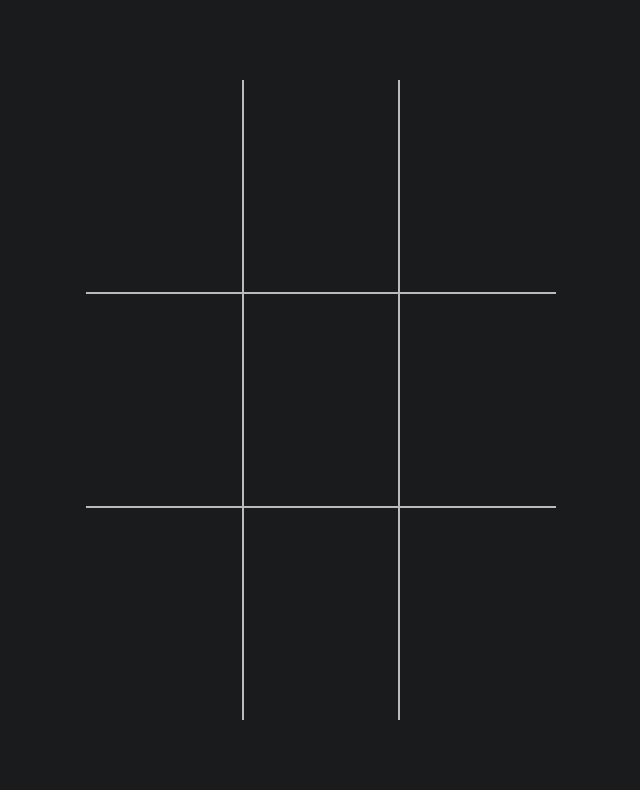
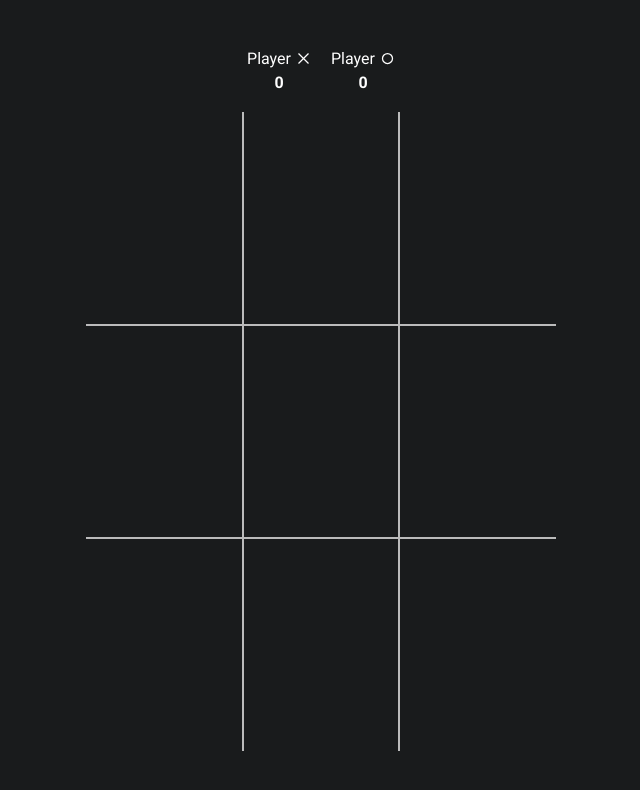
Before and after one commit to MohsenAbediDev/tic-tac-toe-web-app, a website with bundled scripts: page index.html in a window 1280 px wide. Shown: the whole page, without its empty margins (319-959 px from the left). Built offline with nearby package versions, Linux system fonts and the light colour scheme.

Commit message:
Create header

```diff
--- a/index.html
+++ b/index.html
@@ -7,6 +7,26 @@
 		<title>Tic Tac Toe Game</title>
 	</head>
 	<body>
+		<div class="header">
+			<div class="player-score">
+				<div class="player-info">
+					<p>Player</p>
+					<img src="./public/icons/cross.svg" />
+				</div>
+
+				<span>0</span>
+			</div>
+
+			<div class="player-score">
+				<div class="player-info">
+					<p>Player</p>
+					<img src="./public/icons/circle.svg" />
+				</div>
+
+				<span>0</span>
+			</div>
+		</div>
+
 		<div class="gameboard">
 			<div class="gamecell"></div>
 			<div class="gamecell"></div>
--- a/src/Css/style.css
+++ b/src/Css/style.css
@@ -1,8 +1,11 @@
+/* Import Roboto font */
+@import url('https://fonts.googleapis.com/css2?family=Roboto:ital,wght@0,100..900;1,100..900&display=swap');
+
 * {
 	padding: 0;
 	margin: 0;
 	box-sizing: border-box;
-	font-family: sans-serif;
+	font-family: 'Roboto', sans-serif;
 }
 
 :root {
@@ -19,9 +22,37 @@ body {
 	background-color: #191b1c;
 	color: #fff;
 	display: flex;
+	flex-direction: column;
 	align-items: center;
 	justify-content: center;
 	user-select: none;
+}
+
+.header {
+	display: flex;
+	align-items: center;
+	gap: 20px;
+	margin-bottom: 20px;
+}
+.player-score {
+	display: flex;
+	flex-direction: column;
+	align-items: center;
+	justify-content: center;
+	gap: 5px;
+}
+.player-info {
+	display: flex;
+	align-items: center;
+	justify-content: center;
+	gap: 5px;
+}
+.player-info img {
+	width: 15px;
+	height: 15px;
+}
+.player-score span {
+	font-weight: bold;
 }
 
 .gameboard {
```
Also changed, not shown: public/icons/circle.svg (added), public/icons/cross.svg (added).
